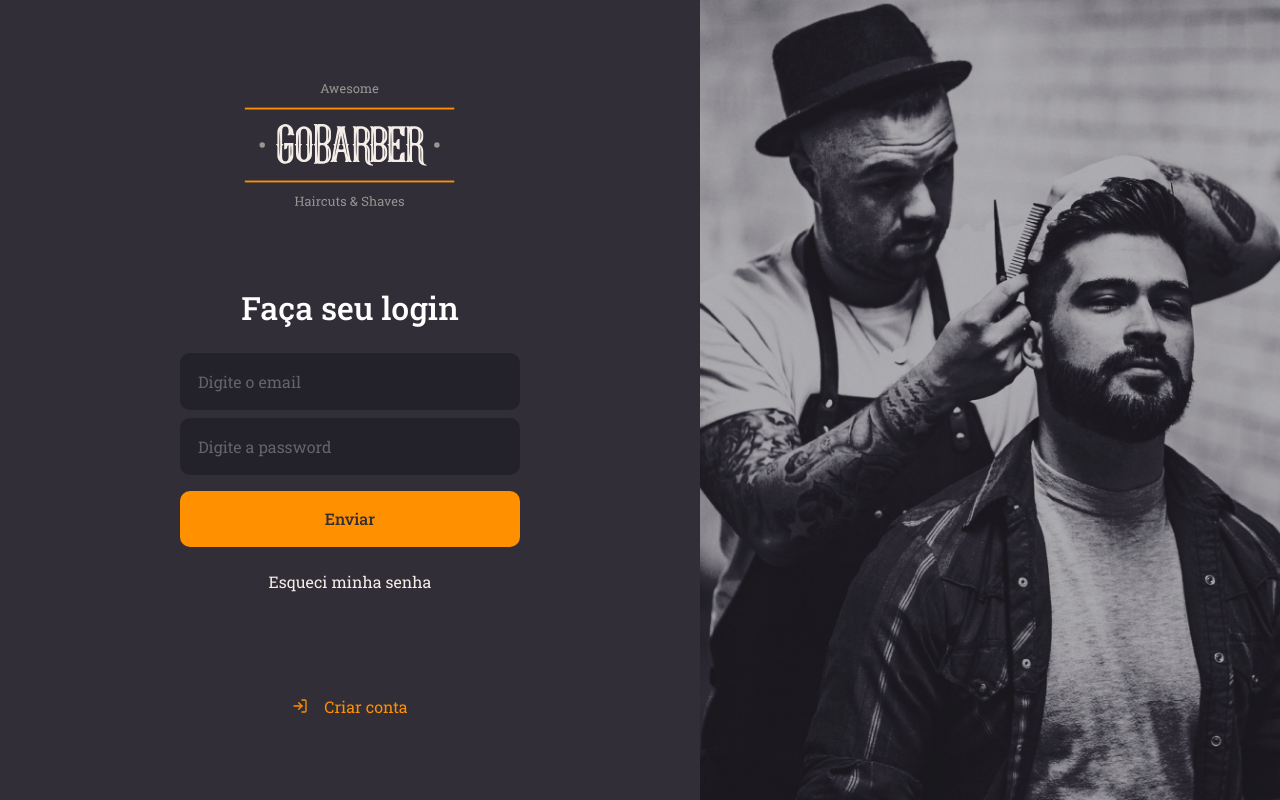
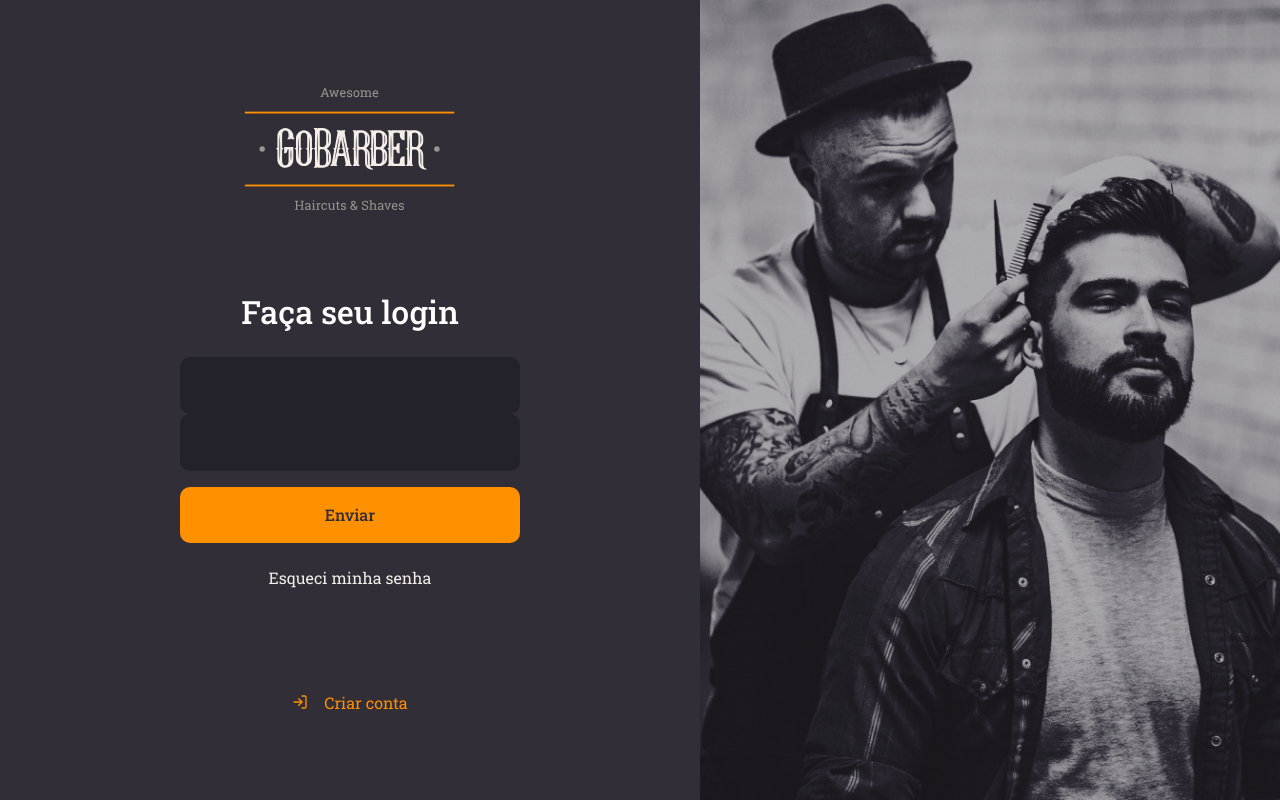
Before and after one commit to tiohs/GoBarber, a React (Create React App) app in the folder Nivel 3/Gobarber/front/: page / in a window 1280 px wide. Built offline with nearby package versions, Linux system fonts and the light colour scheme.

Commit message:
Input components

```diff
--- a/Nivel 3/Gobarber/front/src/components/Input/index.tsx
+++ b/Nivel 3/Gobarber/front/src/components/Input/index.tsx
@@ -1,5 +1,14 @@
-import React from 'react';
+import React, { InputHTMLAttributes } from 'react';
+import { Container } from './style';
 
-const Input: React.FC = () => <input type="submit" />;
+interface InputProps extends InputHTMLAttributes<HTMLInputElement> {
+  name: string;
+}
+
+const Input: React.FC<InputProps> = () => (
+  <Container>
+    <input type="text" />
+  </Container>
+);
 
 export default Input;
--- a/Nivel 3/Gobarber/front/src/components/Input/style.ts
+++ b/Nivel 3/Gobarber/front/src/components/Input/style.ts
@@ -1,3 +1,3 @@
 import styled from 'styled-components';
 
-export const Button = styled.button``;
+export const Container = styled.div``;
--- a/Nivel 3/Gobarber/front/src/pages/seignin/index.tsx
+++ b/Nivel 3/Gobarber/front/src/pages/seignin/index.tsx
@@ -2,6 +2,8 @@ import { Sign } from 'crypto';
 import React from 'react';
 import { FiLogIn } from 'react-icons/fi';
 import logoImg from '../../assets/logo.svg';
+
+import Input from '../../components/Input';
 
 import { Container, Content, Background } from './style';
 
@@ -11,13 +13,13 @@ const SignIn: React.FC = () => (
       <img src={logoImg} alt="Logo da goBarber" />
       <form action="post">
         <h1>Faça seu login</h1>
-        <input
+        <Input
           type="text"
           name="email"
           id="email"
           placeholder="Digite o email "
         />
-        <input
+        <Input
           type="password"
           name="password"
           id="password"
```
